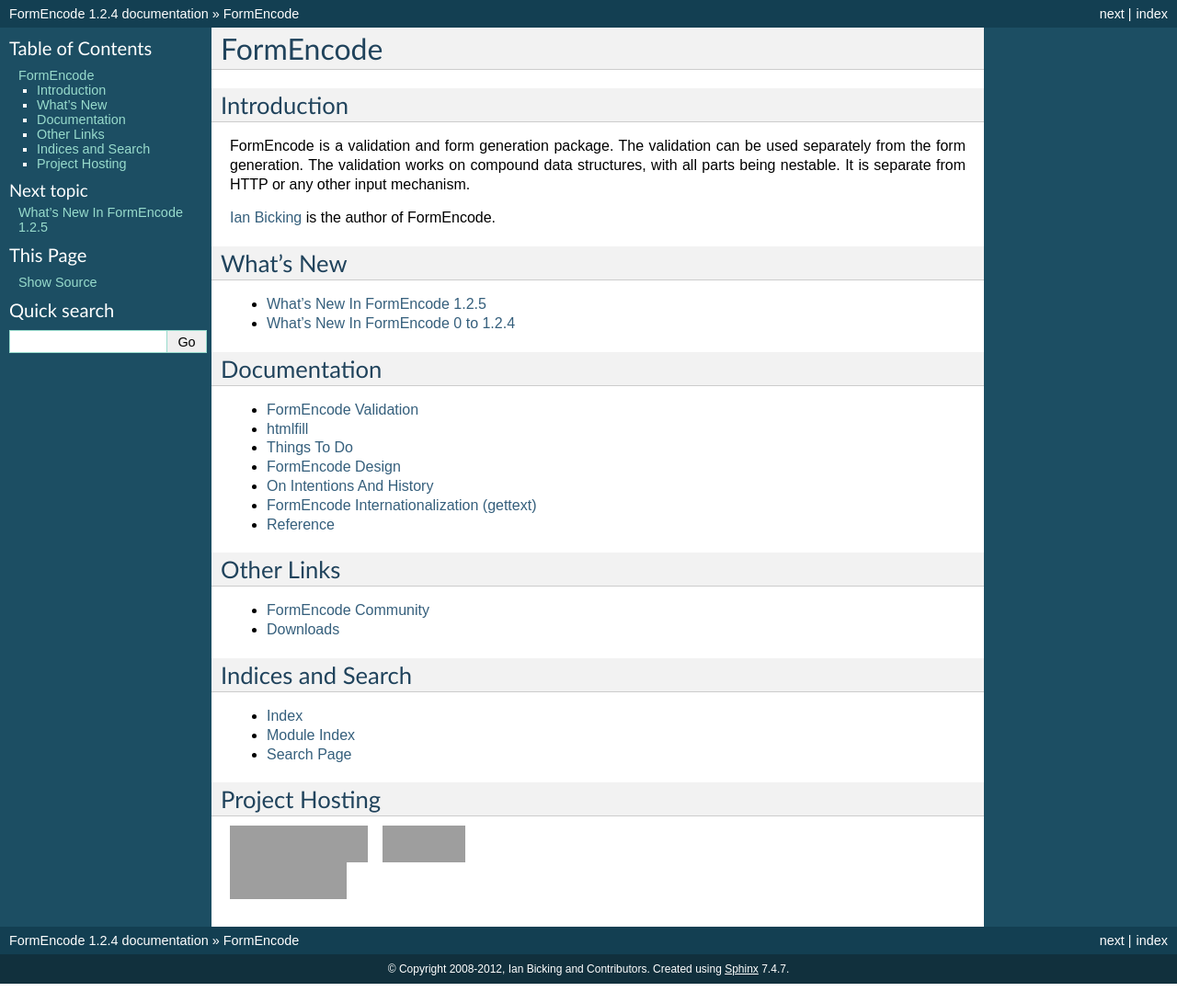
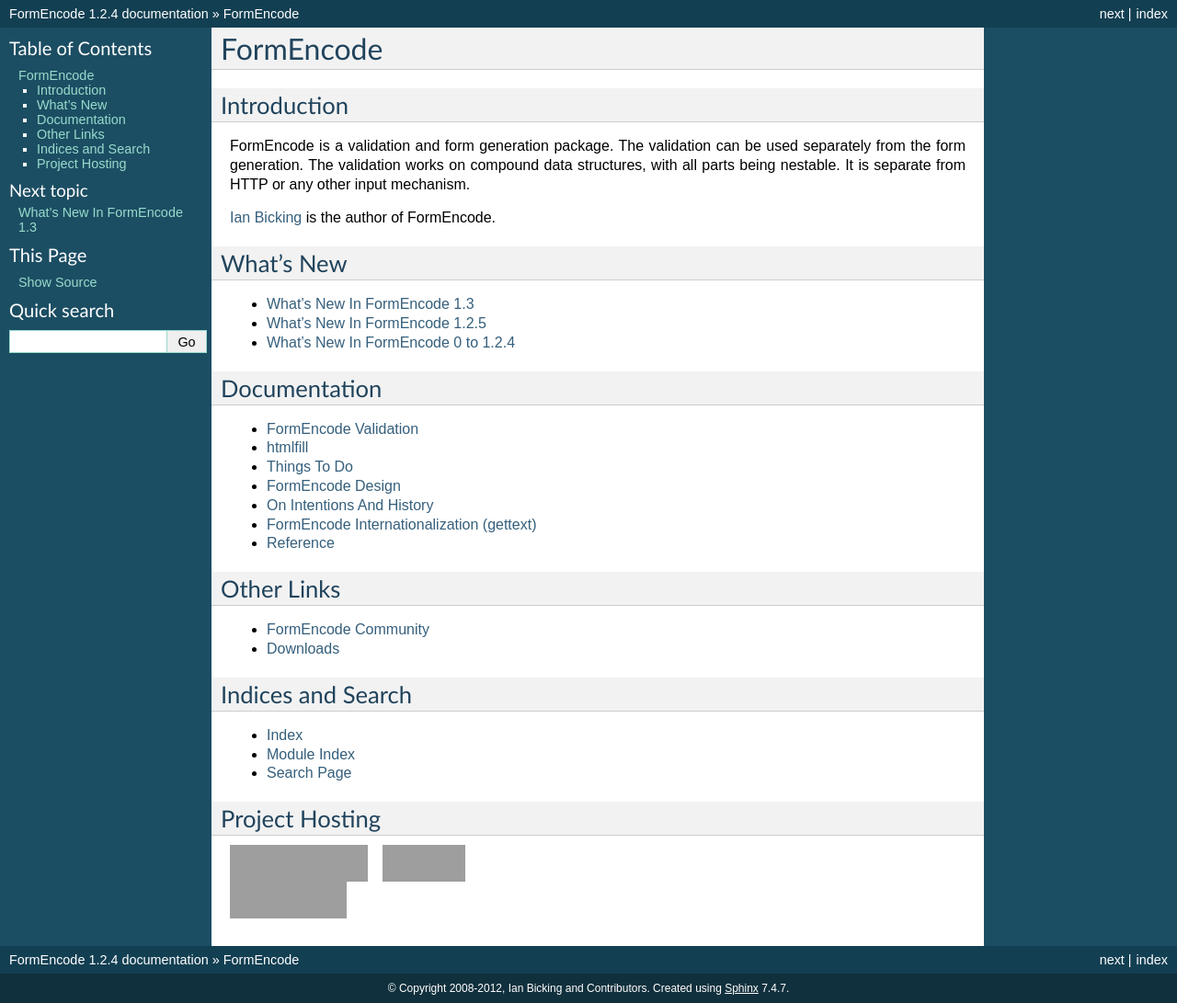
Before and after one commit to formencode/formencode, a Sphinx documentation site: the page built from docs/index.txt, in a window 1280 px wide, cut to the strip 0-1091 px from the top of the page. Shown: the whole strip at 92% size. Built offline with Sphinx 7.4.7, drawn with Linux system fonts in a browser that asks for light colours; pages that are not in the unit, such as notebooks, are missing from menus; before the commit the page ends 1070 px from its top, so only the background shows below that; grey boxes are pictures that could not be loaded.

Commit message:
Link in 1.3 whats new doc

```diff
--- a/docs/index.txt
+++ b/docs/index.txt
@@ -21,6 +21,7 @@
 .. toctree::
    :maxdepth: 1
 
+   whatsnew-1.3
    whatsnew-1.2.5
    whatsnew-0-to-1.2.4
 
```
Also changed, not shown: docs/whatsnew-1.3.txt (renamed from docs/whatsnew-1.3.0.txt).
